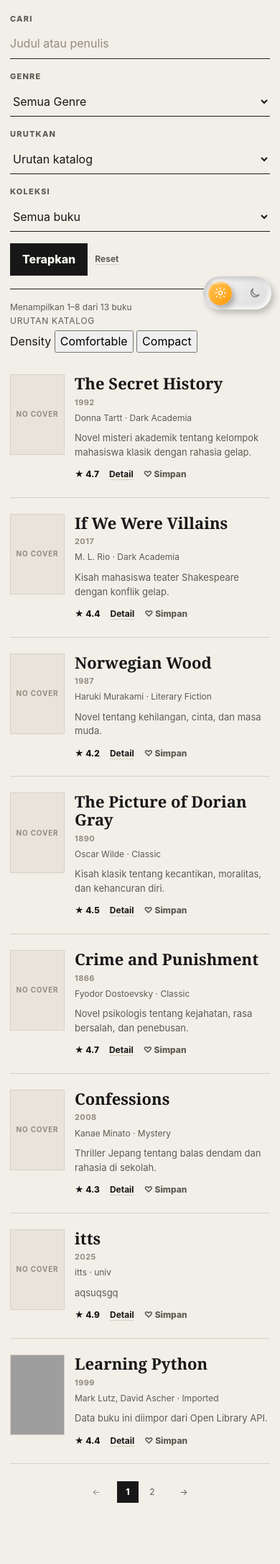
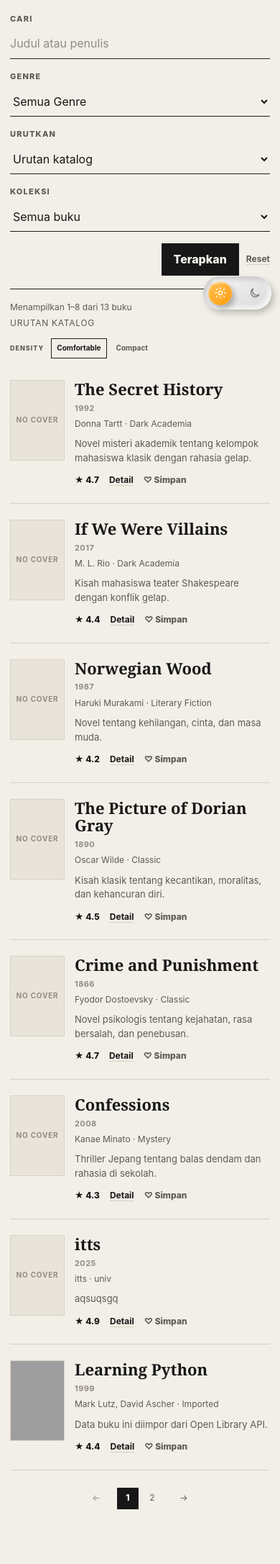
Before and after one commit to panjiaryasoma/bookvault-flask, a Flask app: page / in a window 390 px wide. Shown: the part 402-2575 px from the top of the page at 72% size. Before the commit the page ends 2490 px from the top, so only its background shows below. Run offline with Flask 3, Linux system fonts and the light colour scheme; a user stored in the database is signed in; data comes from the database, SQL or seed files in the repository; grey boxes are pictures that could not be loaded.

Commit message:
Style catalog density and recent history

```diff
--- a/static/css/index.css
+++ b/static/css/index.css
@@ -49,7 +49,8 @@
 
 .catalog-eyebrow,
 .catalog-control > span,
-.active-filters__label {
+.active-filters__label,
+.density-control > span {
     display: block;
     color: var(--muted);
     font-size: 11px;
@@ -223,8 +310,40 @@ select option {
 }
 
 .catalog-sort-status {
+    margin-top: 3px;
     text-transform: uppercase;
     letter-spacing: 0.06em;
+}
+
+.density-control {
+    display: flex;
+    align-items: center;
+    gap: 5px;
+}
+
+.density-control > span {
+    margin-right: 5px;
+    font-size: 9px;
+}
+
+.density-control button {
+    min-height: 28px;
+    padding: 4px 7px;
+    border: 1px solid transparent;
+    border-radius: 0;
+    background: transparent;
+    color: var(--muted);
+    font-size: 10px;
+    font-weight: 700;
+}
+
+.density-control button:hover {
+    color: var(--brass);
+}
+
+.density-control button.active {
+    border-color: var(--line);
+    color: var(--paper);
 }
 
 .book-list {
@@ -464,8 +614,23 @@ select option {
     color: var(--faint);
 }
 
+@media (max-width: 1080px) {
+    .recently-viewed__list {
+        grid-template-columns: repeat(3, minmax(0, 1fr));
+    }
+
+    .search-box:has(#catalog-scope) {
+        grid-template-columns: minmax(220px, 1fr) 1fr 1fr;
+    }
+
+    .search-box:has(#catalog-scope) .catalog-actions {
+        justify-content: flex-end;
+    }
+}
+
 @media (max-width: 980px) {
-    .search-box {
+    .search-box,
+    .search-box:has(#catalog-scope) {
         grid-template-columns: 1fr 1fr;
     }
 
@@ -507,7 +678,8 @@ select option {
         justify-items: start;
     }
 
-    .search-box {
+    .search-box,
+    .search-box:has(#catalog-scope) {
         grid-template-columns: 1fr;
     }
 
@@ -522,16 +694,18 @@ select option {
     .catalog-status-row {
         align-items: flex-start;
         flex-direction: column;
-        gap: 4px;
+        gap: 12px;
     }
 
-    .book-entry {
+    .book-entry,
+    .catalog[data-density="compact"] .book-entry {
         grid-template-columns: 76px minmax(0, 1fr);
         gap: 14px;
         min-height: 154px;
     }
 
-    .book-cover {
+    .book-cover,
+    .catalog[data-density="compact"] .book-cover {
         width: 76px;
         height: 112px;
     }
@@ -545,3 +719,13 @@ select option {
         margin-bottom: 4px;
     }
 }
+
+@media (max-width: 440px) {
+    .recently-viewed__list {
+        grid-template-columns: 1fr;
+    }
+
+    .density-control {
+        flex-wrap: wrap;
+    }
+}
```
Also changed, not shown: other parts of static/css/index.css (+124 -1 lines).
